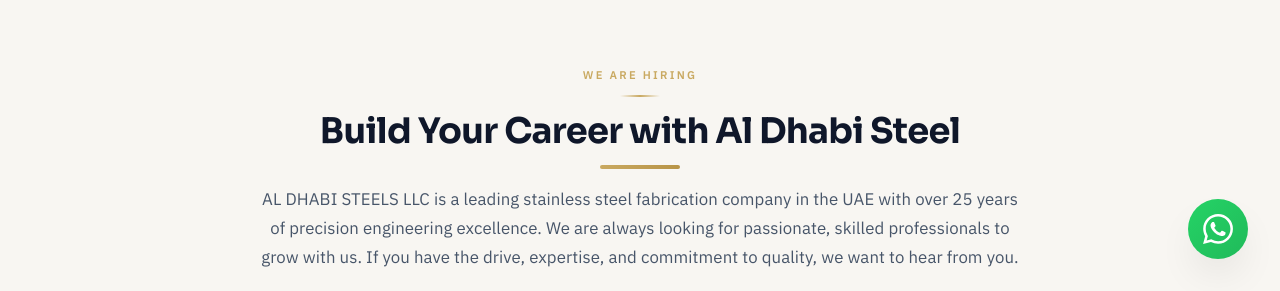
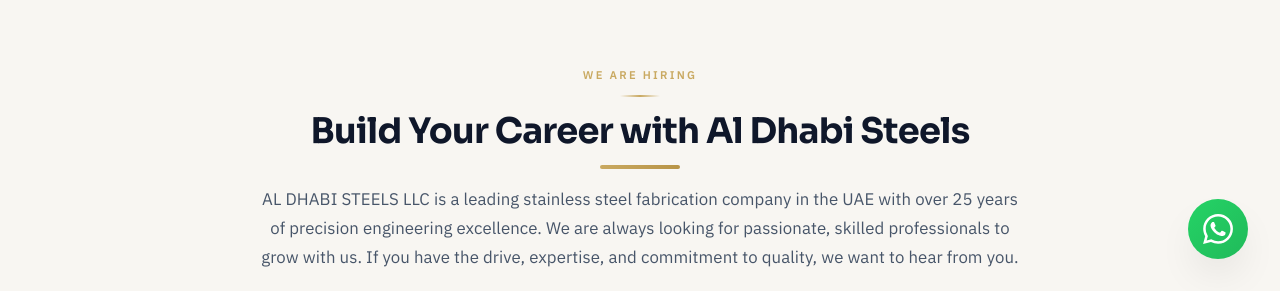
Before and after one commit to Heetraval07/aldhabisteels, a plain HTML site: page careers.html in a window 1280 px wide. Shown: the part 509-800 px from the top of the page. Drawn offline with Linux system fonts and the light colour scheme.

Commit message:
Fix: Al Dhabi Steel to Al Dhabi Steels in careers heading

```diff
--- a/careers.html
+++ b/careers.html
@@ -112,7 +112,7 @@
     <section class="sol-intro">
         <div class="sol-intro-inner animate-on-scroll">
             <span class="sol-intro-label">We Are Hiring</span>
-            <h2 class="sol-intro-title">Build Your Career with Al Dhabi Steel</h2>
+            <h2 class="sol-intro-title">Build Your Career with Al Dhabi Steels</h2>
             <div class="sol-intro-underline"></div>
             <div class="sol-intro-text">
                 <p>AL DHABI STEELS LLC is a leading stainless steel fabrication company in the UAE with over 25 years of precision engineering excellence. We are always looking for passionate, skilled professionals to grow with us. If you have the drive, expertise, and commitment to quality, we want to hear from you.</p>
```
